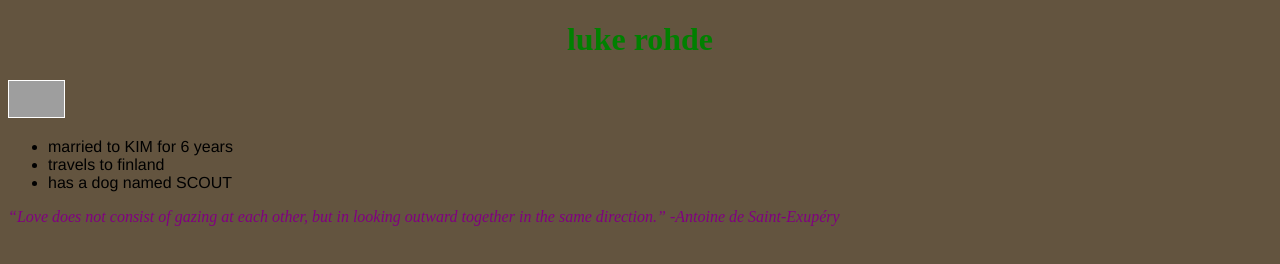
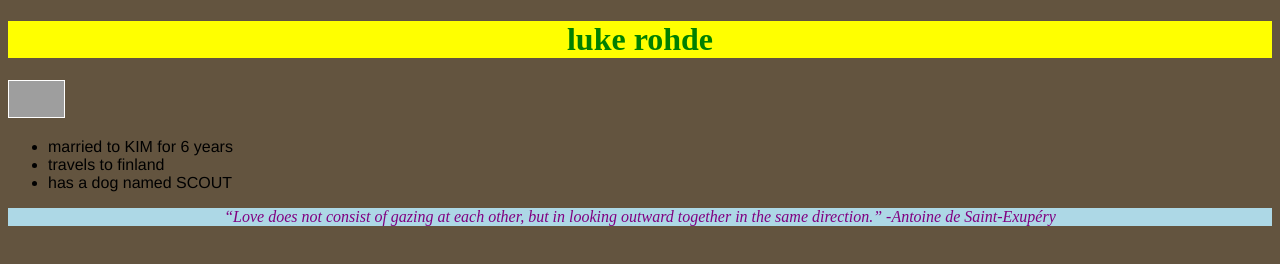
Before and after one commit to knutroadie/20191030assignment1, a plain HTML site: page index.html in a window 1280 px wide. Drawn offline with Linux system fonts and the light colour scheme; grey boxes are pictures that could not be loaded.

Commit message:
completed week 1 assignment

```diff
--- a/helloWorld.js
+++ b/helloWorld.js
@@ -0,0 +1 @@
+console.log("hello world");
--- a/index.html
+++ b/index.html
@@ -6,8 +6,8 @@
     <!-- Change the <title> from "Page Title" to "Hello World" -->
     <title>Hello World</title>
     <meta name="viewport" content="width=device-width, initial-scale=1">
-    <link rel="stylesheet" type="text/css" media="screen" href="style.css" />
     <link rel="stylesheet" type="text/css" href="style.css">
+    <script type="text/javascript" src="helloWorld.js"></script>
 </head>
 <body>
     <!-- Create a header with an <h1> containing your name -->
--- a/style.css
+++ b/style.css
@@ -3,6 +3,12 @@ body {background-color: rgb(99, 84, 63);}
 /* Make the header and footer a different color from the background */
 header {
   color: green;
+}
+header{
+  background-color: yellow; text-align: center;
+}
+footer{
+  background-color: lightblue; text-align: center;
 }
 footer {
   color: yellow;
```
Also changed, not shown: checkpoints/terminal.txt.
